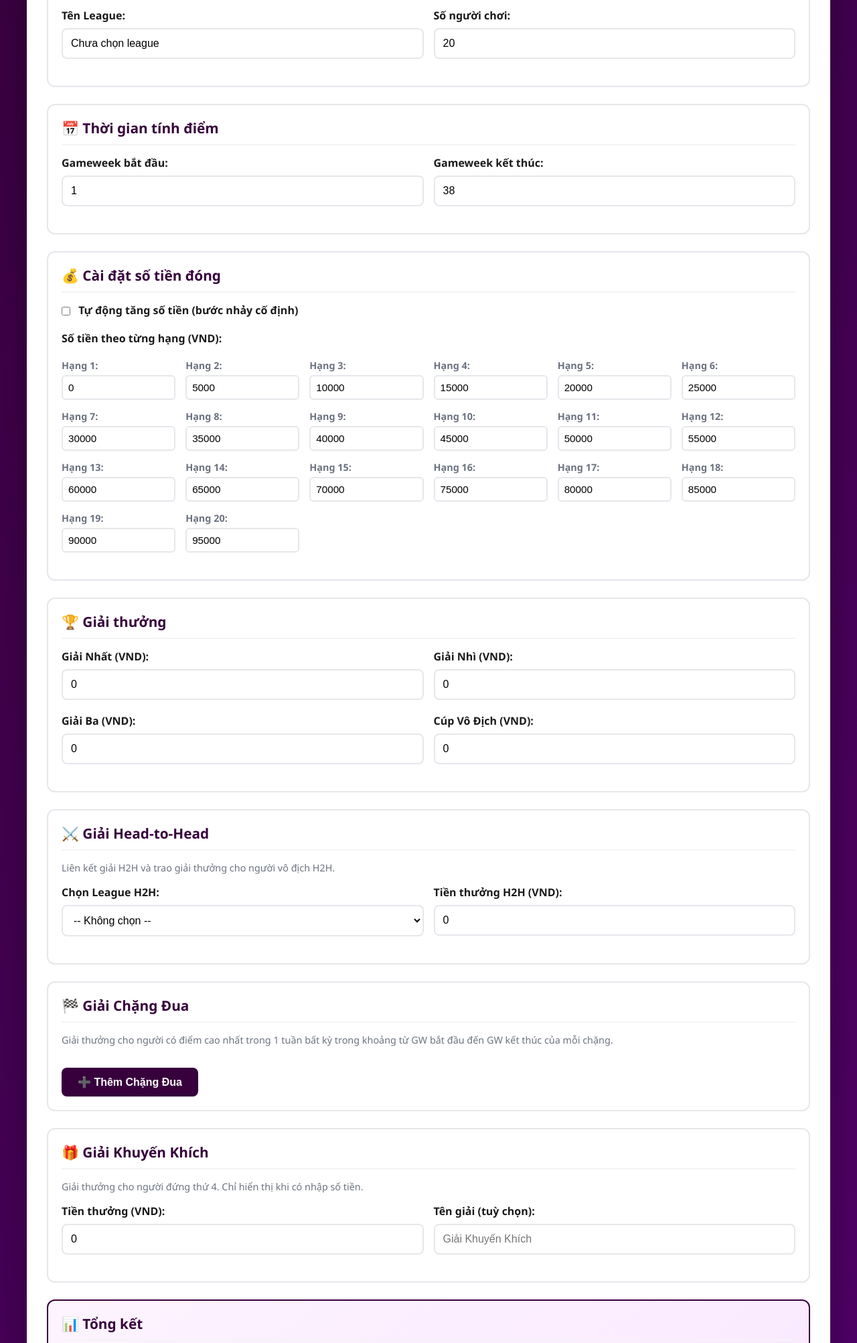
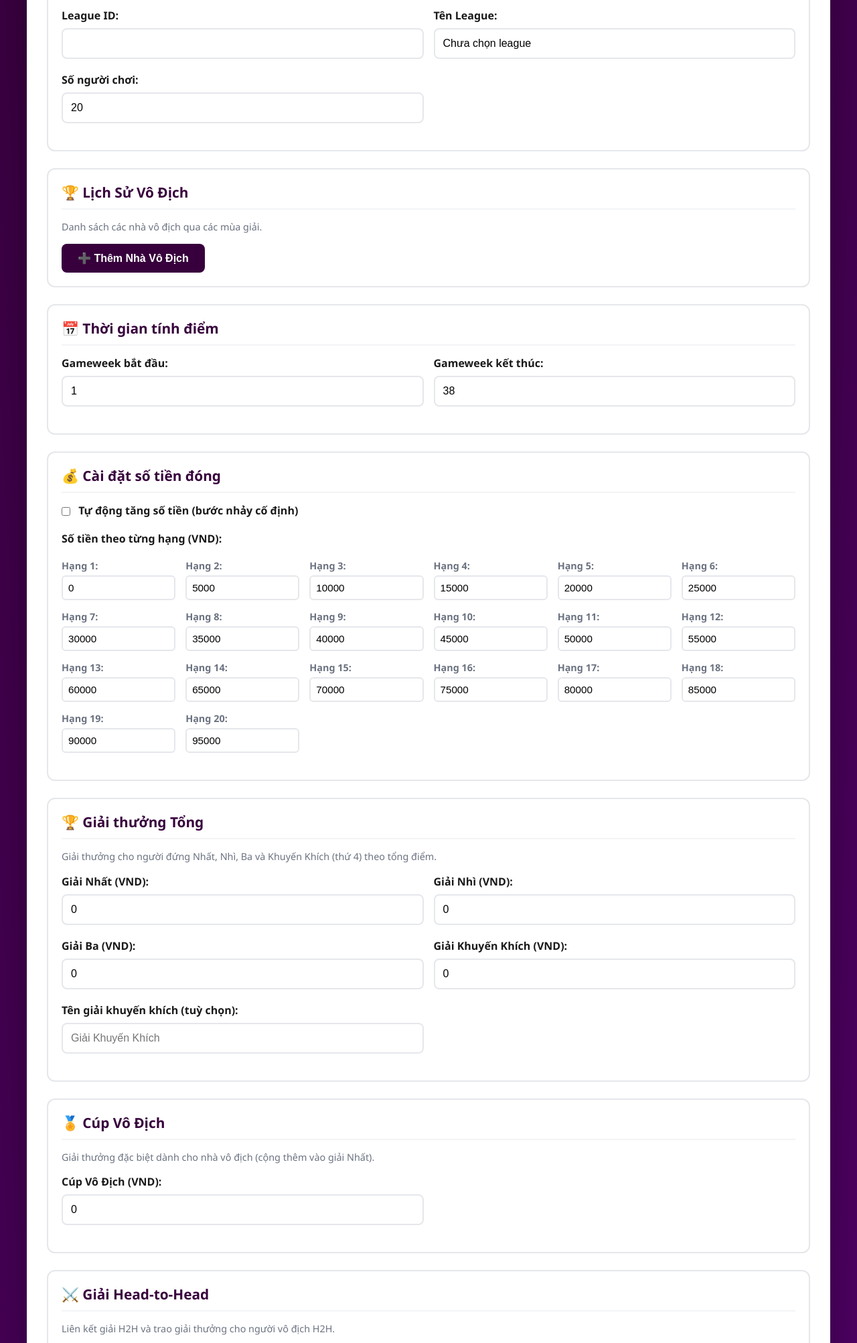
Before and after one commit to hoangquangtrung296-dev/fplminileague, a plain HTML site: page settings.html in a window 1280 px wide. Shown: the part 399-2404 px from the top of the page at 67% size. Drawn offline with Linux system fonts and the light colour scheme.

Commit message:
Update settings.html

```diff
--- a/settings.html
+++ b/settings.html
@@ -4,6 +4,9 @@
     <meta charset="UTF-8">
     <meta name="viewport" content="width=device-width, initial-scale=1.0">
     <title>Cài đặt - FPL Mini League Tracker</title>
+    <link rel="preconnect" href="https://fonts.googleapis.com">
+    <link rel="preconnect" href="https://fonts.gstatic.com" crossorigin>
+    <link href="https://fonts.googleapis.com/css2?family=Inter:wght@400;500;600;700&display=swap" rel="stylesheet">
     <link rel="stylesheet" href="style.css">
 </head>
 <body>
@@ -25,14 +28,35 @@
                 <h3>📊 Thông tin League</h3>
                 <div class="form-row">
                     <div class="form-group">
+                        <label for="leagueId">League ID:</label>
+                        <input type="text" id="leagueId" readonly>
+                    </div>
+                    <div class="form-group">
                         <label for="leagueName">Tên League:</label>
                         <input type="text" id="leagueName" readonly>
                     </div>
+                </div>
+                <div class="form-row">
                     <div class="form-group">
                         <label for="playerCount">Số người chơi:</label>
                         <input type="number" id="playerCount" readonly>
                     </div>
+                    <div class="form-group"></div>
                 </div>
+            </div>
+
+            <!-- League History (Hall of Fame) -->
+            <div class="settings-section">
+                <h3>🏆 Lịch Sử Vô Địch</h3>
+                <p class="section-description">Danh sách các nhà vô địch qua các mùa giải.</p>
+
+                <div id="historyList" class="history-list">
+                    <!-- Will be populated by JavaScript -->
+                </div>
+
+                <button type="button" id="addHistoryBtn" class="btn btn-secondary">
+                    ➕ Thêm Nhà Vô Địch
+                </button>
             </div>
 
             <!-- GW Range -->
@@ -78,7 +102,8 @@
 
             <!-- Prize Money -->
             <div class="settings-section">
-                <h3>🏆 Giải thưởng</h3>
+                <h3>🏆 Giải thưởng Tổng</h3>
+                <p class="section-description">Giải thưởng cho người đứng Nhất, Nhì, Ba và Khuyến Khích (thứ 4) theo tổng điểm.</p>
                 <div class="form-row">
                     <div class="form-group">
                         <label for="prize1st">Giải Nhất (VND):</label>
@@ -95,9 +120,29 @@
                         <input type="text" id="prize3rd" placeholder="0" value="0">
                     </div>
                     <div class="form-group">
+                        <label for="prizeEncouragement">Giải Khuyến Khích (VND):</label>
+                        <input type="text" id="prizeEncouragement" placeholder="0" value="0">
+                    </div>
+                </div>
+                <div class="form-row">
+                    <div class="form-group">
+                        <label for="encouragementName">Tên giải khuyến khích (tuỳ chọn):</label>
+                        <input type="text" id="encouragementName" placeholder="Giải Khuyến Khích" value="">
+                    </div>
+                    <div class="form-group"></div>
+                </div>
+            </div>
+
+            <!-- Champion Cup -->
+            <div class="settings-section">
+                <h3>🏅 Cúp Vô Địch</h3>
+                <p class="section-description">Giải thưởng đặc biệt dành cho nhà vô địch (cộng thêm vào giải Nhất).</p>
+                <div class="form-row">
+                    <div class="form-group">
                         <label for="prizeChampion">Cúp Vô Địch (VND):</label>
                         <input type="text" id="prizeChampion" placeholder="0" value="0">
                     </div>
+                    <div class="form-group"></div>
                 </div>
             </div>
 
@@ -138,23 +183,6 @@
                 </button>
             </div>
 
-            <!-- Encouragement Prize -->
-            <div class="settings-section">
-                <h3>🎁 Giải Khuyến Khích</h3>
-                <p class="section-description">Giải thưởng cho người đứng thứ 4. Chỉ hiển thị khi có nhập số tiền.</p>
-
-                <div class="form-row">
-                    <div class="form-group">
-                        <label for="prizeEncouragement">Tiền thưởng (VND):</label>
-                        <input type="text" id="prizeEncouragement" placeholder="0" value="0">
-                    </div>
-                    <div class="form-group">
-                        <label for="encouragementName">Tên giải (tuỳ chọn):</label>
-                        <input type="text" id="encouragementName" placeholder="Giải Khuyến Khích" value="">
-                    </div>
-                </div>
-            </div>
-
             <!-- Summary -->
             <div class="settings-section summary-section">
                 <h3>📊 Tổng kết</h3>
@@ -189,6 +217,9 @@
             <div class="form-actions">
                 <button type="submit" class="btn btn-primary">💾 Lưu cài đặt</button>
                 <button type="button" id="resetBtn" class="btn btn-secondary">🔄 Đặt lại mặc định</button>
+                <button type="button" id="exportBtn" class="btn btn-secondary">📤 Export JSON</button>
+                <button type="button" id="importBtn" class="btn btn-secondary">📥 Import JSON</button>
+                <input type="file" id="importFile" accept=".json" style="display: none;">
             </div>
         </form>
 
```
